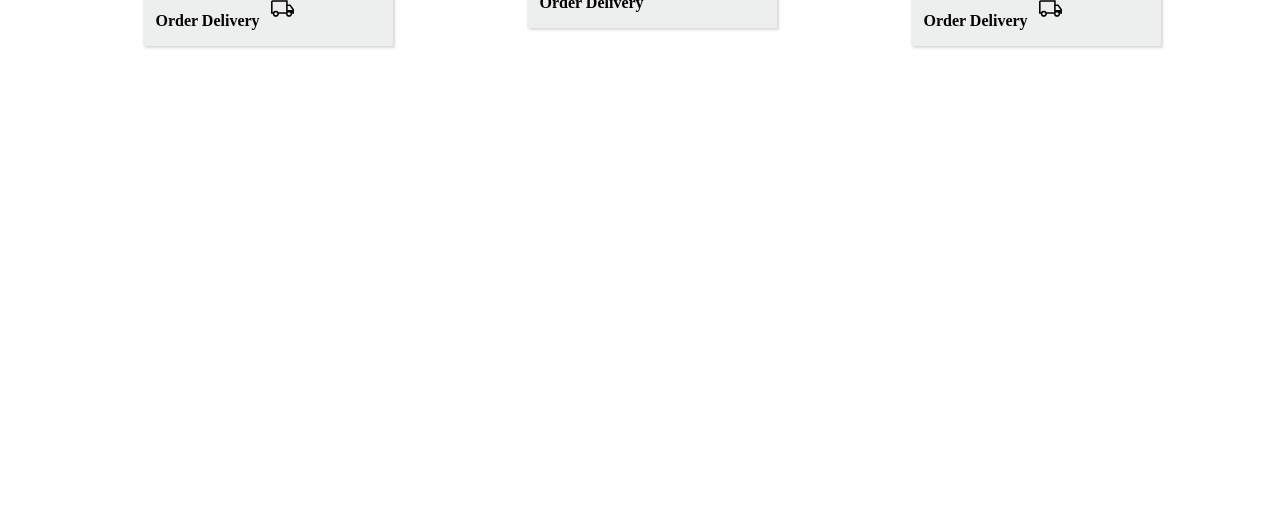
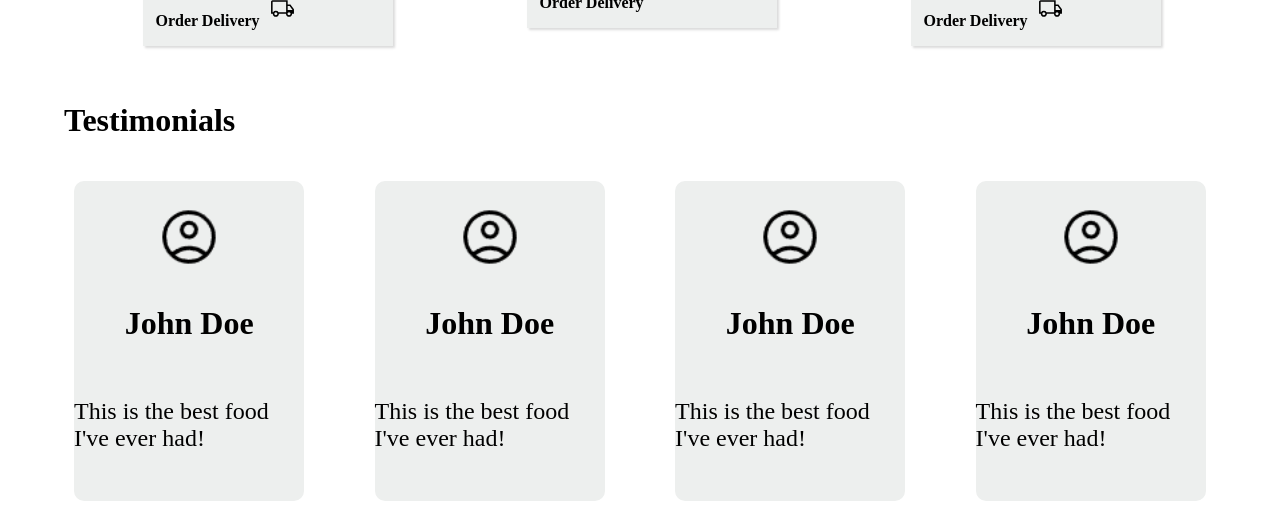
Before and after one commit to NikNT/Meta-Front-End, a React (Create React App) app in the folder 12. Capstone/little-lemon/: page / in a window 1280 px wide. Shown: the part 1103-1611 px from the top of the page. Before the commit the page ends 1173 px from the top, so only its background shows below. Built offline with nearby package versions, Linux system fonts and the light colour scheme; a web font is replaced by a local one.

Commit message:
Capstone - In Progress - Last Two Sections Left

```diff
--- a/12. Capstone/little-lemon/src/App.js
+++ b/12. Capstone/little-lemon/src/App.js
@@ -13,8 +13,8 @@ function App() {
         <Nav />
         <CallToAction />
         <Specials />
-        {/* <Testimonials />
-        <Chicago />
+        <Testimonials />
+        {/* <Chicago />
         <Footer /> */}
       </div>
     </>
--- a/12. Capstone/little-lemon/src/App.module.css
+++ b/12. Capstone/little-lemon/src/App.module.css
@@ -10,5 +10,6 @@
   grid-template-areas:
     "nav nav nav nav nav nav nav nav nav nav nav nav"
     "calltoaction calltoaction calltoaction calltoaction calltoaction calltoaction calltoaction calltoaction calltoaction calltoaction calltoaction calltoaction"
-    "specials specials specials specials specials specials specials specials specials specials specials specials";
+    "specials specials specials specials specials specials specials specials specials specials specials specials"
+    "test test test test test test test test test test test test ";
 }
--- a/12. Capstone/little-lemon/src/components/Testimonials/Testimonials.jsx
+++ b/12. Capstone/little-lemon/src/components/Testimonials/Testimonials.jsx
@@ -1,8 +1,53 @@
 import React from "react";
 import styles from "./Testimonials.module.css";
+import user from "./user.png";
 
 const Testimonials = () => {
-  return <div className={styles.test}>Testimonials</div>;
+  return (
+    <div className={styles.container}>
+      <div className={styles.wrapper}>
+        <p className={styles.testimonialsHeading}>Testimonials</p>
+        <div className={styles.testCardsContainer}>
+          <div className={styles.testCard}>
+            <div className={styles.cardImageContainer}>
+              <img src={user} alt="" className={styles.cardImage} />
+            </div>
+            <p className={styles.cardCustomerName}>John Doe</p>
+            <p className={styles.cardCustomerComment}>
+              This is the best food I've ever had!
+            </p>
+          </div>
+          <div className={styles.testCard}>
+            <div className={styles.cardImageContainer}>
+              <img src={user} alt="" className={styles.cardImage} />
+            </div>
+            <p className={styles.cardCustomerName}>John Doe</p>
+            <p className={styles.cardCustomerComment}>
+              This is the best food I've ever had!
+            </p>
+          </div>
+          <div className={styles.testCard}>
+            <div className={styles.cardImageContainer}>
+              <img src={user} alt="" className={styles.cardImage} />
+            </div>
+            <p className={styles.cardCustomerName}>John Doe</p>
+            <p className={styles.cardCustomerComment}>
+              This is the best food I've ever had!
+            </p>
+          </div>
+          <div className={styles.testCard}>
+            <div className={styles.cardImageContainer}>
+              <img src={user} alt="" className={styles.cardImage} />
+            </div>
+            <p className={styles.cardCustomerName}>John Doe</p>
+            <p className={styles.cardCustomerComment}>
+              This is the best food I've ever had!
+            </p>
+          </div>
+        </div>
+      </div>
+    </div>
+  );
 };
 
 export default Testimonials;
--- a/12. Capstone/little-lemon/src/components/Testimonials/Testimonials.module.css
+++ b/12. Capstone/little-lemon/src/components/Testimonials/Testimonials.module.css
@@ -1,3 +1,49 @@
-.test {
-  background: #86c5d8;
+.container {
+  /* background: #86c5d8; */
+  width: 100%;
+  grid-area: test;
 }
+
+.wrapper {
+  width: 90%;
+  margin: 0 auto;
+}
+
+.testimonialsHeading {
+  font-size: 4vh;
+  font-weight: bold;
+}
+
+.testCardsContainer {
+  display: flex;
+  justify-content: space-between;
+  flex-wrap: wrap;
+  /* background: red; */
+}
+
+.testCard {
+  height: 40vh;
+  width: 20%;
+  background: #edefee;
+  margin: 10px;
+  border-radius: 10px;
+  /* margin: 0 auto; */
+  display: flex;
+  flex-direction: column;
+  justify-content: center;
+  align-items: center;
+}
+
+.cardImage {
+  height: 8vh;
+}
+
+.cardCustomerName {
+  font-weight: bold;
+  font-size: 4vh;
+}
+
+.cardCustomerComment {
+  /* font-weight: bold; */
+  font-size: 3vh;
+}
```
Also changed, not shown: 12. Capstone/little-lemon/src/components/Testimonials/user.png (added).
